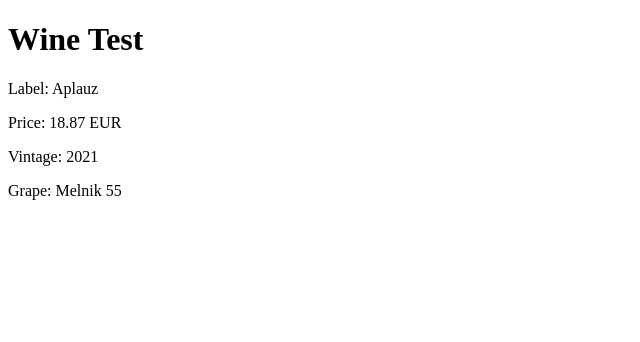
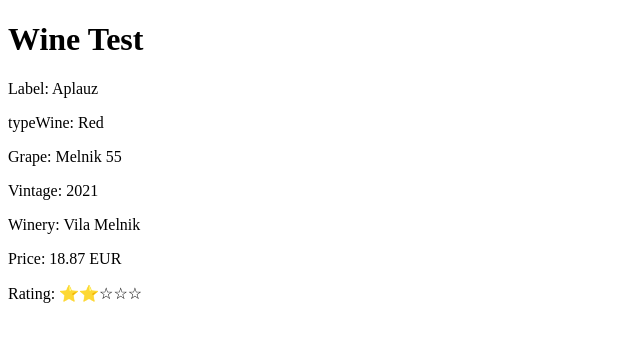
Before and after one commit to veselkamarinova/rating-app, a Nuxt app: page / in a window 1280 px wide. Shown: the top 342 px of the page, without its empty margins (0-640 px from the left). Built offline with nearby package versions, Linux system fonts and the light colour scheme.

Commit message:
Add rating method.

```diff
--- a/app/models/Wine.ts
+++ b/app/models/Wine.ts
@@ -1,7 +1,6 @@
 import { Product } from './Product';
 
 export class Wine extends Product {
-  // Wine-specific properties (only Wine has these)
   label: string;
   typeWine: string;
   color: string;
@@ -9,8 +8,8 @@
   winery: string;
   appellation: string;
   vintage: number;
+  rating: number;
 
-  // Constructor
   constructor(
     price: number,
     store: string,
@@ -23,10 +22,8 @@
     appellation: string,
     vintage: number
   ) {
-    // Call parent (Product) constructor
     super(price, store, typeProduct);
 
-    // Set Wine-specific properties
     this.label = label;
     this.typeWine = typeWine;
     this.color = color;
@@ -34,5 +31,14 @@
     this.winery = winery;
     this.appellation = appellation;
     this.vintage = vintage;
+    this.rating = 0;
+  }
+
+  setRating(stars: number): void {
+    if (stars >= 0 && stars <= 5) {
+      this.rating = stars;
+    } else {
+      console.error('Rating must be between 0 and 5');
+    }
   }
 }
--- a/app/pages/index.vue
+++ b/app/pages/index.vue
@@ -2,9 +2,12 @@
   <div>
     <h1>Wine Test</h1>
     <p>Label: {{myWine.label }}</p>
+    <p>typeWine: {{ myWine.typeWine }}</p>
+    <p>Grape: {{ myWine.grapeVarietal }}</p>
+    <p>Vintage: {{ myWine.vintage }}</p>
+    <p>Winery: {{ myWine.winery }}</p>
     <p>Price: {{ myWine.price }} EUR</p>
-    <p>Vintage: {{ myWine.vintage }}</p>
-    <p>Grape: {{ myWine.grapeVarietal }}</p>
+    <p>Rating: {{ getStars(myWine.rating) }}</p>
   </div>
 </template>
 
@@ -23,4 +26,11 @@
   'Bulgaria',               // appellation
   2021                      // vintage
 );
+// Rate the wine!
+myWine.setRating(2);
+
+// Function to display stars
+const getStars = (rating: number): string => {
+  return '⭐'.repeat(rating) + '☆'.repeat(5 - rating);
+};
 </script>
```
